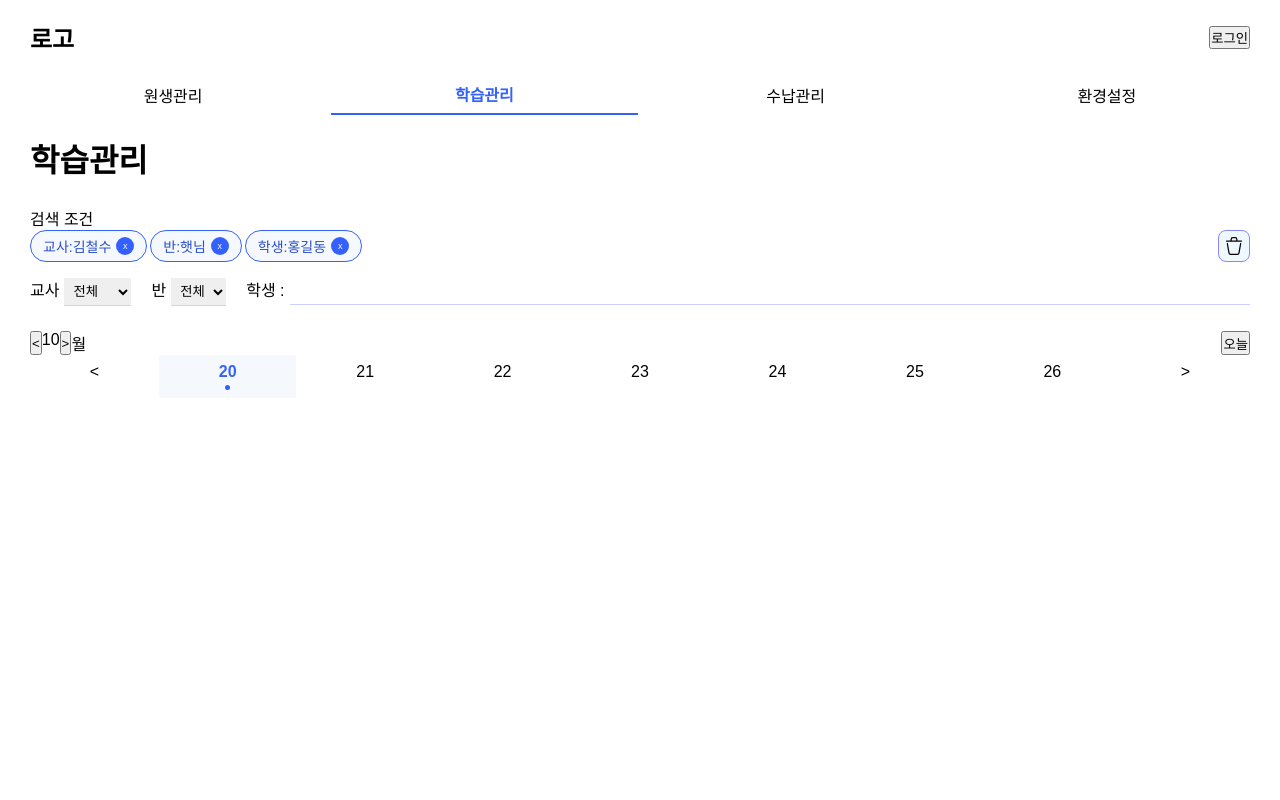
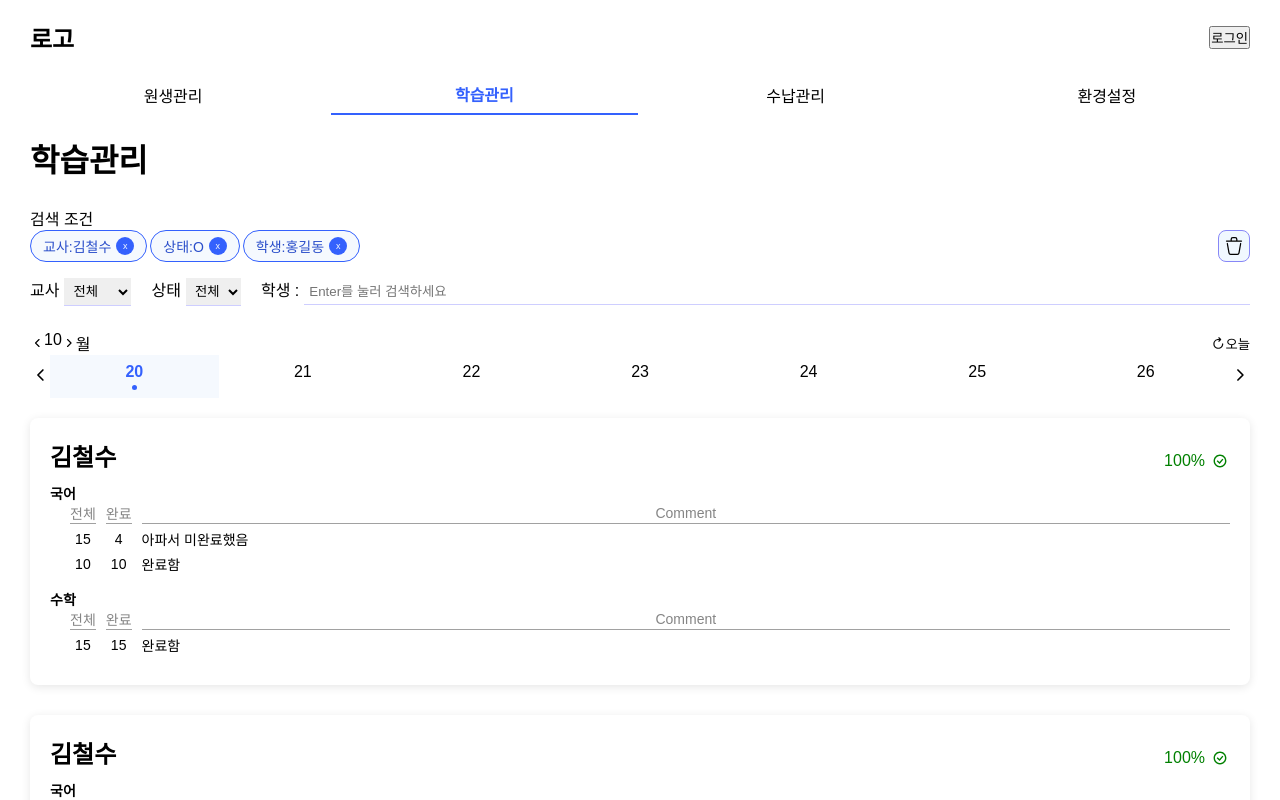
Before and after one commit to dev-ImChaeWon/studyflow-front, a Vue app: page / in a window 1280 px wide. Shown: the top 800 px of the page. Built offline with nearby package versions, Linux system fonts and the light colour scheme; a web font is replaced by a local one.

Commit message:
1020작업

```diff
--- a/src/components/CalendarTab.vue
+++ b/src/components/CalendarTab.vue
@@ -2,28 +2,47 @@
     <div class="month-picker">
         <div class="month-box">
 
-                <button @click="onMonthClick('left')">
-                    &lt;
-                </button>
-                <div class="month">{{selectedDate.split('-')[1]}}</div>
-                <button @click="onMonthClick('right')">
-                    &gt;
-                </button>
+            <button class="icon-btn" @click="onMonthClick('left')">
+                <svg width="14px" height="14px" viewBox="0 0 48 48" fill="none" xmlns="http://www.w3.org/2000/svg">
+                    <rect width="48" height="48" fill="white" fill-opacity="0.01" />
+                    <path d="M31 36L19 24L31 12" stroke="#000000" stroke-width="4" stroke-linecap="round"
+                        stroke-linejoin="round" />
+                </svg>
+            </button>
+            <div class="month">{{ selectedDate.split('-')[1] }}</div>
+            <button class="icon-btn" @click="onMonthClick('right')">
+                <svg width="14px" height="14px" viewBox="0 0 48 48" fill="none" xmlns="http://www.w3.org/2000/svg">
+                    <rect width="48" height="48" fill="white" fill-opacity="0.01" />
+                    <path d="M19 12L31 24L19 36" stroke="#000000" stroke-width="4" stroke-linecap="round"
+                        stroke-linejoin="round" />
+                </svg>
+            </button>
 
             <div class="label">월</div>
         </div>
-        <button @click="setToday">오늘</button>
+        <button class="icon-btn" @click="setToday">
+            <svg width="14px" height="14px" viewBox="0 0 24 24" fill="none" xmlns="http://www.w3.org/2000/svg"><path d="M12.793 2.293a1 1 0 0 1 1.414 0l3 3a1 1 0 0 1 0 1.414l-3 3a1 1 0 0 1-1.414-1.414L14.086 7H12.5C8.952 7 6 9.952 6 13.5S8.952 20 12.5 20s6.5-2.952 6.5-6.5a1 1 0 1 1 2 0c0 4.652-3.848 8.5-8.5 8.5S4 18.152 4 13.5 7.848 5 12.5 5h1.586l-1.293-1.293a1 1 0 0 1 0-1.414z" fill="#0D0D0D"/></svg>
+            오늘
+        </button>
     </div>
     <div class="calendar-container">
-        <div class="arrow box" @click="onWeekClick('left')">&lt;</div>
+        <div class="arrow " @click="onWeekClick('left')"><svg width="20px" height="20px" viewBox="0 0 48 48" fill="none"
+                xmlns="http://www.w3.org/2000/svg">
+                <rect width="48" height="48" fill="white" fill-opacity="0.01" />
+                <path d="M31 36L19 24L31 12" stroke="#000000" stroke-width="4" stroke-linecap="round"
+                    stroke-linejoin="round" />
+            </svg></div>
         <div v-for="d in visibleDates" v-bind:key="d" class="date box"
-        :class="{ today : d === today, selected : d === selectedDate}"
-        @click="clickDate(d)"
-        >
-            <span class="date">{{d.split('-')[2]}}</span>
+            :class="{ today: d === today, selected: d === selectedDate }" @click="clickDate(d)">
+            <span class="date">{{ d.split('-')[2] }}</span>
             <div class="dot"></div>
         </div>
-        <div class="arrow box" @click="onWeekClick('right')">&gt;</div>
+        <div class="arrow " @click="onWeekClick('right')"><svg width="20px" height="20px" viewBox="0 0 48 48"
+                fill="none" xmlns="http://www.w3.org/2000/svg">
+                <rect width="48" height="48" fill="white" fill-opacity="0.01" />
+                <path d="M19 12L31 24L19 36" stroke="#000000" stroke-width="4" stroke-linecap="round"
+                    stroke-linejoin="round" />
+            </svg></div>
 
     </div>
 </template>
@@ -33,12 +52,12 @@ import { ref, computed } from 'vue';
 
 
 
-let dateToString = (target)=>{
+let dateToString = (target) => {
     let year = target.getFullYear();
     let month = target.getMonth() + 1;
     let date = target.getDate();
 
-    return '' + year + '-' + (month <10 ? '0'+month  : month) + '-' + (date < 10 ? '0'+date : date);
+    return '' + year + '-' + (month < 10 ? '0' + month : month) + '-' + (date < 10 ? '0' + date : date);
 }
 let date = new Date();
 let today = dateToString(date);
@@ -74,16 +93,16 @@ let onWeekClick = (direction) => {
 
 
 
-let clickDate = (target)=>{
-    selectedDate.value=target;
+let clickDate = (target) => {
+    selectedDate.value = target;
 }
 
-let onMonthClick = (target)=>{
+let onMonthClick = (target) => {
     let now = new Date(selectedDate.value);
-    if(target === 'left'){
+    if (target === 'left') {
         now.setDate(0);
-    }else{
-        now.setMonth(now.getMonth() +1);
+    } else {
+        now.setMonth(now.getMonth() + 1);
         now.setDate(1);
     }
 
@@ -98,22 +117,20 @@ let setToday = () => {
 </script>
 
 <style scoped>
-
-
-.month-picker{
+.month-picker {
     display: flex;
     justify-content: space-between;
 }
 
-.month-box{
+.month-box {
     display: flex;
 }
 
-.calendar-container{
+.calendar-container {
     display: flex;
 }
 
-div.box{
+div.box {
     flex-grow: 1;
     display: flex;
     flex-direction: column;
@@ -123,25 +140,39 @@ div.box{
     padding: 8px;
 }
 
-div.box.selected, div.box:hover{
+div.box.selected,
+div.box:hover {
     font-weight: bold;
     color: #3461FD;
     background-color: #F5F9FE;
 
 }
 
-div.box.today .dot{
+div.box.today .dot {
     width: 5px;
     height: 5px;
     border-radius: 100%;
     background-color: #d4d3d3;
 }
 
-div.box.selected .dot{
+div.box.selected .dot {
     width: 5px;
     height: 5px;
     border-radius: 100%;
     background-color: #3461FD;
 }
 
+
+.icon-btn {
+    display: flex;
+    justify-content: center;
+    align-items: center;
+    background: none;
+    border: none;
+
+}
+
+.arrow {
+    align-self: center;
+}
 </style>
--- /dev/null
+++ b/src/components/StudentCard.vue
@@ -0,0 +1,123 @@
+<template>
+  <div class="card">
+    <div class="card-header">
+      <h2 class="student-name">김철수</h2>
+      <div class="status complete">
+        <span class="percentage">100%</span>
+        <span class="status-icon"><svg width="20px" height="20px" viewBox="0 0 1024 1024" class="icon" version="1.1"
+            xmlns="http://www.w3.org/2000/svg">
+            <path
+              d="M511.9 183.1c-181.8 0-329.1 147.4-329.1 329.1 0 181.8 147.4 329.1 329.1 329.1C693.6 841.3 841 694 841 512.2S693.6 183.1 511.9 183.1z m0 585.1c-141.2 0-256-114.8-256-256s114.8-256 256-256 256 114.8 256 256-114.9 256-256 256z"
+              fill="green" />
+            <path d="M487.4 556.8l-97.8-87.6-48.8 54.4 153.1 137.2 192.2-221.2-55.2-48z" fill="green" />
+          </svg></span>
+      </div>
+    </div>
+    <div class="card-body">
+      <div class="homework-container">
+        <h4>국어</h4>
+        <div class="grid-container">
+          <p class="grid-header">전체</p>
+          <p class="grid-header">완료</p>
+          <p class="grid-header">Comment</p>
+          <p>15</p>
+          <p>4</p>
+          <p>
+            <span style="flex-grow: 1;">
+              아파서 미완료했음
+            </span>
+          </p>
+          <p>10</p>
+          <p>10</p>
+          <p>
+            <span style="flex-grow: 1;">
+              완료함
+            </span>
+          </p>
+        </div>
+
+      </div>
+      <div class="homework-container">
+        <h4>수학</h4>
+        <div class="grid-container">
+          <p class="grid-header">전체</p>
+          <p class="grid-header">완료</p>
+          <p class="grid-header">Comment</p>
+          <p>15</p>
+          <p>15</p>
+          <p>
+            <span style="flex-grow: 1;">
+              완료함
+            </span>
+          </p>
+        </div>
+
+      </div>
+    </div>
+  </div>
+</template>
+
+<script setup>
+</script>
+
+<style scoped>
+.card {
+  background-color: white;
+  border-radius: 8px;
+  box-shadow: 0 2px 10px rgba(0, 0, 0, 0.1);
+  padding: 20px;
+
+}
+
+.card-header {
+  display: flex;
+  justify-content: space-between;
+  align-items: baseline;
+}
+
+.status {
+  display: flex;
+  column-gap: 5px;
+  align-items: center;
+}
+
+.status.complete {
+  color: green;
+}
+
+.status-icon {
+  display: flex;
+  justify-content: center;
+  align-items: center;
+
+}
+
+.grid-container {
+  margin-left: 20px;
+  display: grid;
+  grid-template-columns: auto auto 1fr;
+  column-gap: 10px;
+  justify-items: stretch;
+  row-gap: 5px;
+}
+
+.grid-container p {
+  display: flex;
+  justify-content: center;
+  align-items: center;
+}
+
+.grid-header {
+  color: rgb(133, 133, 133);
+  border-bottom: 1px solid rgb(161, 161, 161);
+
+}
+
+.card-body{
+  padding: 10px 0;
+  display: flex;
+  flex-direction: column;
+  row-gap: 15px;
+  font-size: 14px;
+}
+</style>
--- a/src/components/tabs/StudyManagement.vue
+++ b/src/components/tabs/StudyManagement.vue
@@ -5,7 +5,7 @@
         <div class="tag-container">
             <div class="tags">
                 <SearchTag label="교사" value="김철수"/>
-                <SearchTag label="반" value="햇님"/>
+                <SearchTag label="상태" value="O"/>
                 <SearchTag label="학생" value="홍길동"/>
             </div>
             <button class="icon-btn"><svg width="20px" height="20px" viewBox="0 0 24 24" stroke-width="1.5" fill="none" xmlns="http://www.w3.org/2000/svg" color="#000000"><path d="M20 9L18.005 20.3463C17.8369 21.3026 17.0062 22 16.0353 22H7.96474C6.99379 22 6.1631 21.3026 5.99496 20.3463L4 9" stroke="#000000" stroke-width="1.5" stroke-linecap="round" stroke-linejoin="round"></path><path d="M21 6L15.375 6M3 6L8.625 6M8.625 6V4C8.625 2.89543 9.52043 2 10.625 2H13.375C14.4796 2 15.375 2.89543 15.375 4V6M8.625 6L15.375 6" stroke="#000000" stroke-width="1.5" stroke-linecap="round" stroke-linejoin="round"></path></svg></button>
@@ -22,27 +22,29 @@
             </select>
         </div>
         <div class="input-box">
-            <label for="class-name">반</label>
-            <select class="filter-input" name="class-name" id="class-name">
+            <label for="complete">상태</label>
+            <select class="filter-input" name="complete" id="complete">
                 <option>전체</option>
-                <option>1반</option>
-                <option>2반</option>
-                <option>3반</option>
+                <option>O</option>
+                <option>X</option>
+                <option>△</option>
             </select>
         </div>
         <div class="input-box">
             <label for="student-name">학생 : </label>
-            <input class="filter-input" id="student-name"/>
+            <input placeholder="Enter를 눌러 검색하세요" class="filter-input" id="student-name"/>
         </div>
     </div>
     <CalendarTab/>
     <div class="list-box">
-
+        <StudentCard/>
+        <StudentCard/>
     </div>
 </template>
 <script setup>
 import CalendarTab from '../CalendarTab.vue';
 import SearchTag from '../SearchTag.vue';
+import StudentCard from '../StudentCard.vue';
 
 </script>
 <style scoped>
@@ -77,7 +79,8 @@ label{
 .tags{
     display: flex;
     column-gap: 3px;
-
+    row-gap: 3px;
+    flex-wrap: wrap;
 }
 .icon-btn{
     display: flex;
@@ -89,6 +92,7 @@ label{
     padding: 5px;
     border-radius: 8px;
     border: 0.5px solid rgb(135, 135, 247);
+    align-self: flex-end;
 }
 
 .filter-input{
@@ -107,4 +111,11 @@ label{
     flex-grow: 1;
     width: 100px;
 }
+
+.list-box{
+    padding: 20px 0;
+    display: flex;
+    flex-direction: column;
+    row-gap: 30px;
+}
 </style>
```
